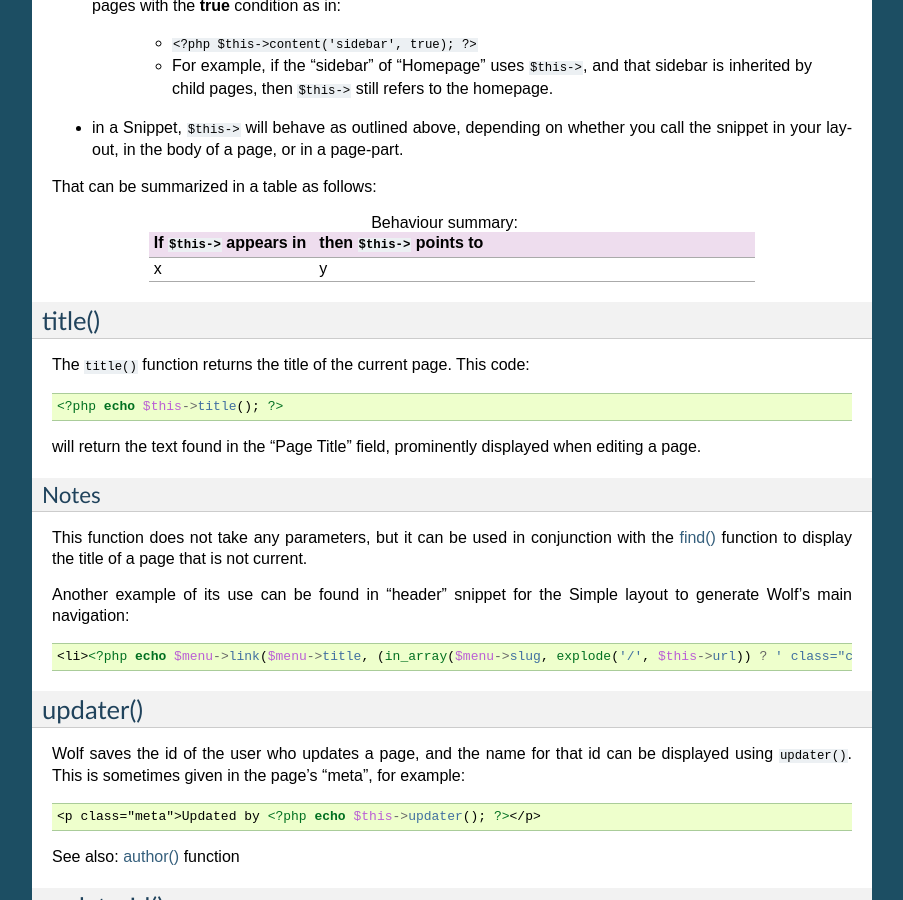
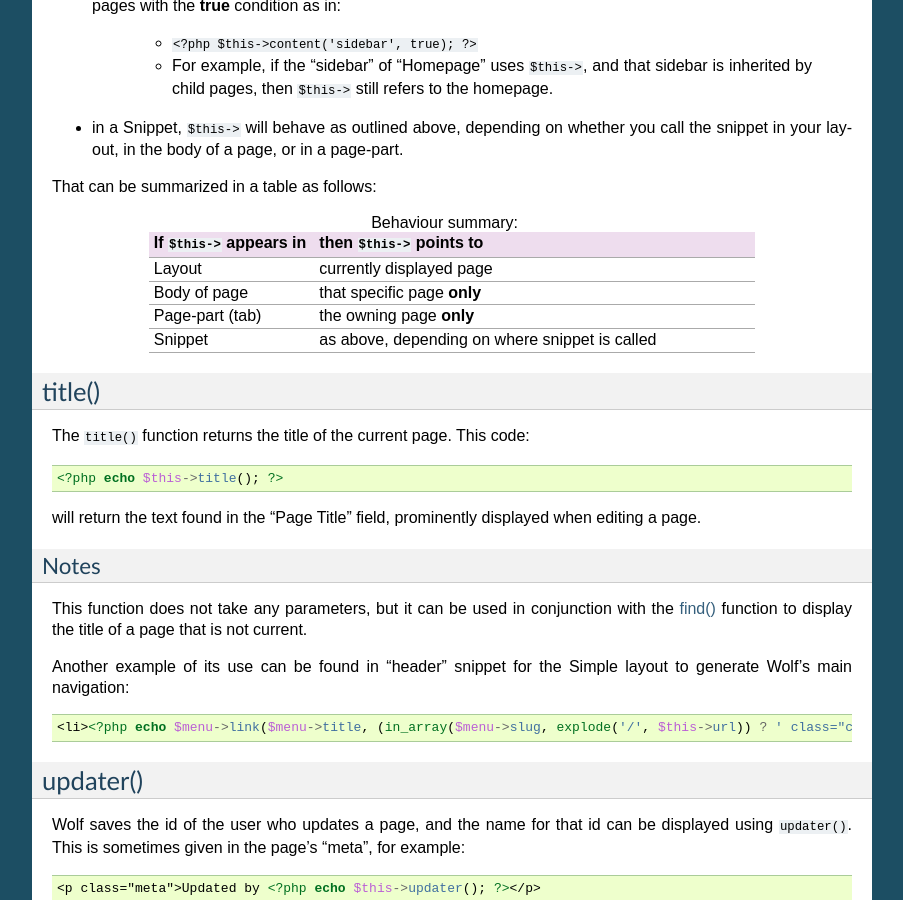
Before and after one commit to wolfcms/docs.wolfcms.org, a Sphinx documentation site: the page built from source/functions.rst, in a window 1280 px wide and 900 px high, scrolled down 19246 px. Shown: the whole window, without its empty margins (198-1101 px from the left). Built offline with Sphinx 7.4.7, drawn with Linux system fonts in a browser that asks for light colours; pages that are not in the unit, such as notebooks, are missing from menus.

Commit message:
Could it be?

```diff
--- a/source/functions.rst
+++ b/source/functions.rst
@@ -1114,8 +1114,14 @@ That can be summarized in a table as follows:
 
    *  -  If ``$this->`` appears in
       -  then ``$this->`` points to
-   *  -  x
-      -  y
+   *  -  Layout
+      -  currently displayed page
+   *  -  Body of page
+      -  that specific page **only**
+   *  -  Page-part (tab)
+      -  the owning page **only**
+   *  -  Snippet
+      -  as above, depending on where snippet is called
 
 
 .. _title():
```
